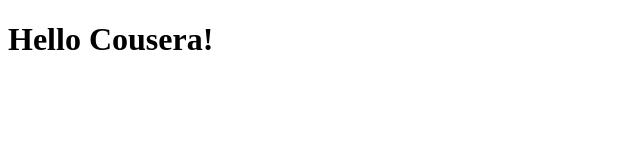
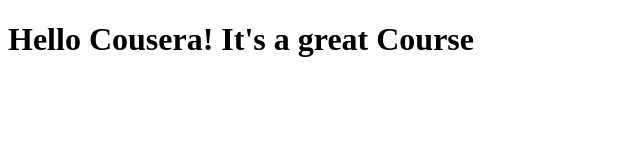
Before and after one commit to harshagarwal210898/coursera-test, a plain HTML site: page site/index.html in a window 1280 px wide. Shown: the whole page, without its empty margins (0-640 px from the left). Drawn offline with Linux system fonts and the light colour scheme.

Commit message:
Minor Changes

```diff
--- a/site/index.html
+++ b/site/index.html
@@ -4,6 +4,6 @@
 	<title>Hello Coursera!</title>
 </head>
 <body>
-<h1>Hello Cousera!</h1>
+<h1>Hello Cousera! It's a great Course</h1>
 </body>
 </html>
```
